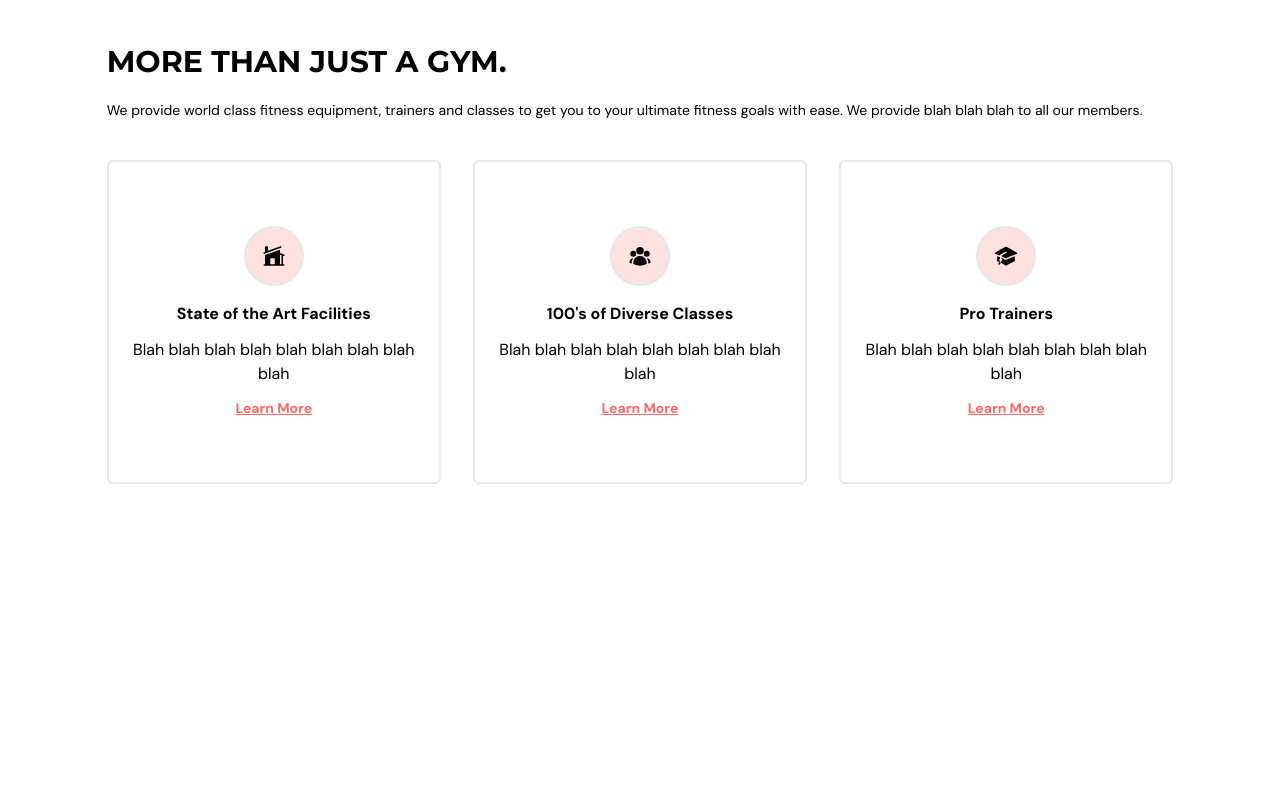
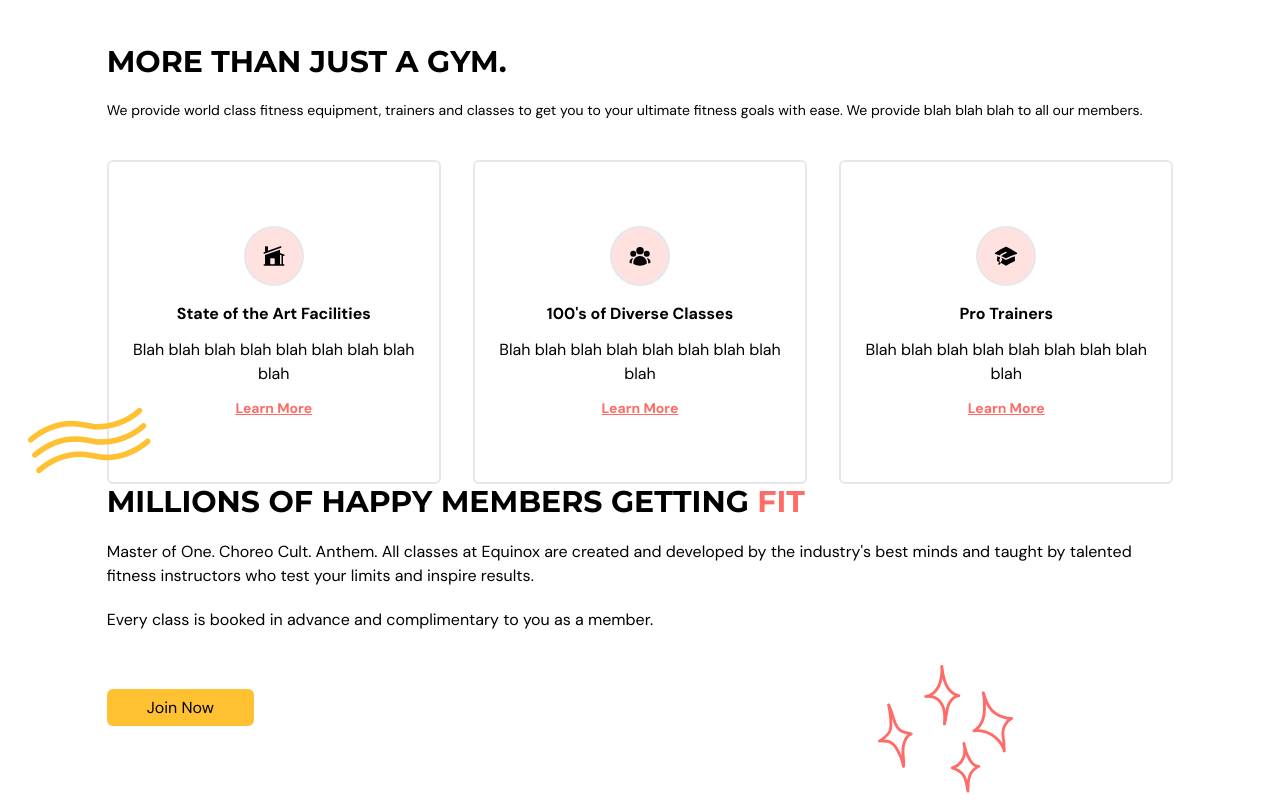
Before and after one commit to kendalenz/fitness-app, a React (Vite) app: page / in a window 1280 px wide. Shown: the part 856-1656 px from the top of the page. Before the commit the page ends 1600 px from the top, so only its background shows below. Built offline with nearby package versions, Linux system fonts and the light colour scheme.

Commit message:
working on Millions of Happy Members section

```diff
--- a/src/scenes/benefits/index.tsx
+++ b/src/scenes/benefits/index.tsx
@@ -1,3 +1,4 @@
+import ActionButton from "@/shared/ActionButton";
 import HText from "@/shared/HText";
 import { BenefitType, SelectedPage } from "@/shared/types";
 import { HomeModernIcon, UserGroupIcon, AcademicCapIcon } from "@heroicons/react/24/solid";
@@ -79,6 +80,68 @@ const Benefits = ({setSelectedPage}: Props) => {
             />
           ))}
         </motion.div>
+        {/* Graphics and Description */}
+        <div>
+          {/* Graphic */}
+          <img>
+
+          </img>
+          {/* Description */}
+          <div>
+            {/* Title */}
+            <div
+              className="relative"
+            >
+              <div
+                className="
+                  before:absolute
+                  before:-top-20
+                  before:-left-20
+                  before:z-[1]
+                  before:content-abstractwaves
+                "
+              >
+                <div>
+                  <HText>
+                    MILLIONS OF HAPPY MEMBERS GETTING{" "}
+                    <span
+                      className="text-primary-500"
+                    >FIT</span>
+                  </HText>
+                </div>
+
+              </div>
+            </div>
+            {/* Description */}
+            <div>
+              <p className="my-5">
+                Master of One. Choreo Cult. Anthem. All classes at Equinox are created and developed by the industry's best minds and taught by talented fitness instructors who test your limits and inspire results.
+              </p>
+
+              <p className="mb-5">
+                Every class is booked in advance and complimentary to you as a member.
+              </p>
+            </div>
+            {/* Button */}
+            <div
+              className="relative mt-16"
+            >
+              <div
+                className="
+                  before:absolute
+                  before:-bottom-20
+                  before:right-40
+                  before:z-[-1]
+                  before:content-sparkles"
+              >
+                <ActionButton setSelectedPage={setSelectedPage}>
+                  Join Now
+                </ActionButton>
+              </div>
+
+            </div>
+          </div>
+        </div>
       </motion.div>
     </section>
   );
```
